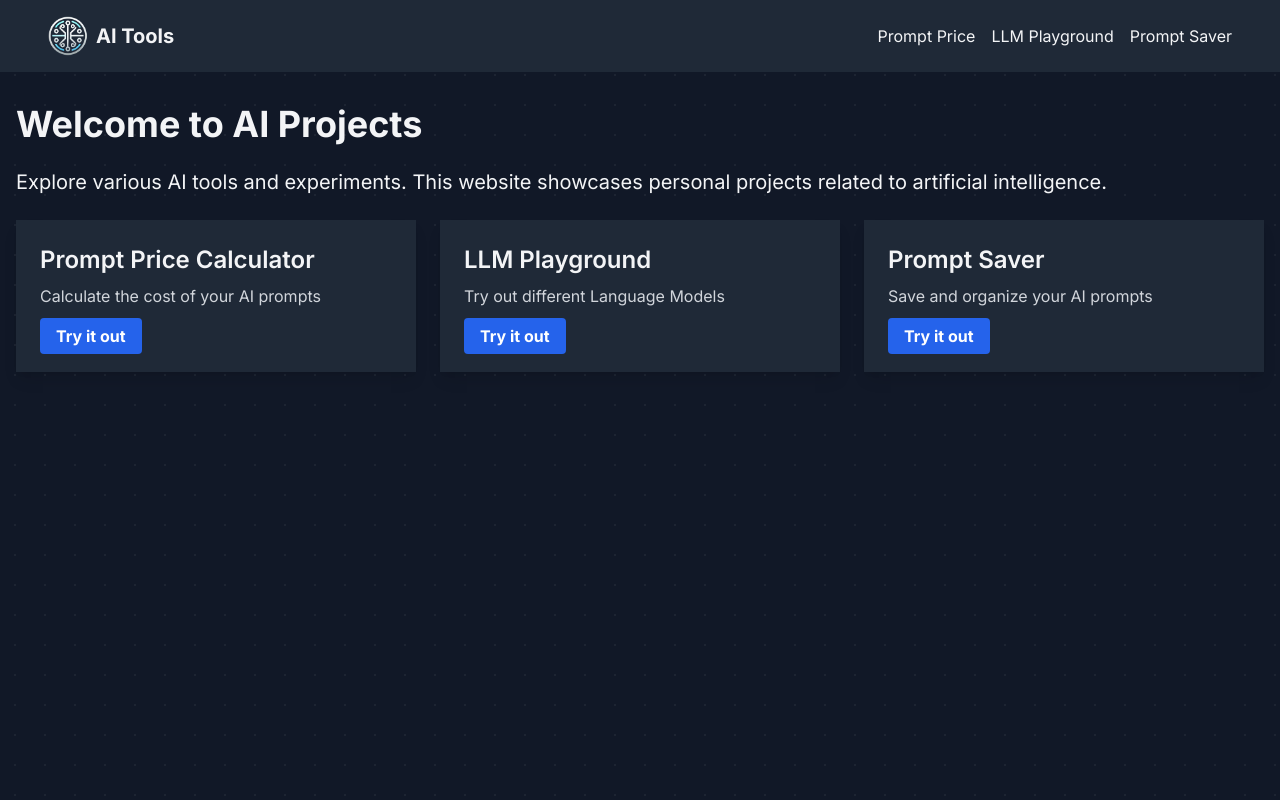
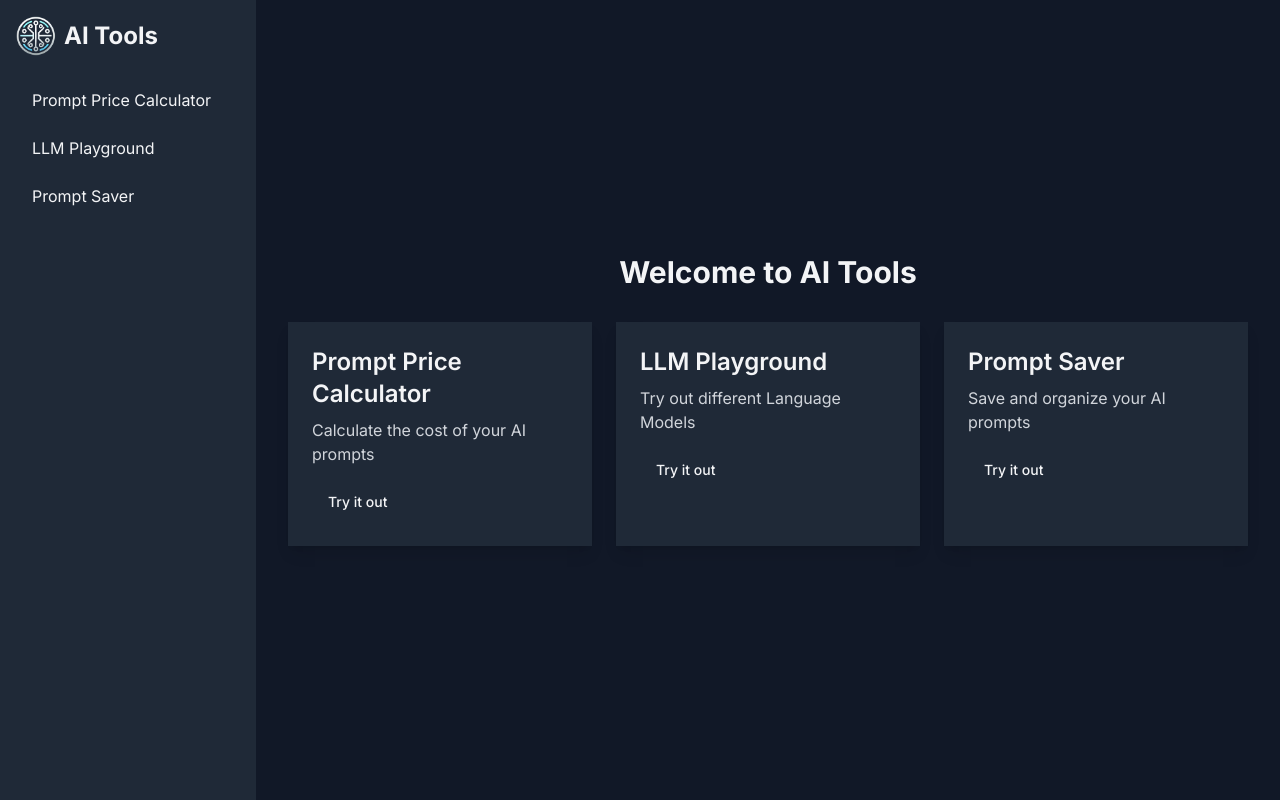
Before and after one commit to hugoromerorico/ai-projects, a Next.js app in the folder front/: page / in a window 1280 px wide. Built offline with nearby package versions, Linux system fonts and the light colour scheme.

Commit message:
Create the one pager

```diff
--- a/front/app/layout.tsx
+++ b/front/app/layout.tsx
@@ -1,8 +1,6 @@
 import './globals.css'
 import type { Metadata } from 'next'
 import { Inter } from 'next/font/google'
-import Link from 'next/link'
-import Image from 'next/image'
 
 const inter = Inter({ subsets: ['latin'] })
 
@@ -18,23 +16,8 @@ export default function RootLayout({
 }) {
   return (
     <html lang="en" className="dark">
-      <body className={`${inter.className} bg-gray-900 text-gray-100 min-h-screen bg-dotted-pattern`}>
-        <nav className="bg-gray-800 p-4">
-          <div className="container mx-auto flex justify-between items-center">
-            <Link href="/" className="flex items-center space-x-2">
-              <Image src="/images/logo.png" alt="AI Tools Logo" width={40} height={40} />
-              <span className="text-xl font-bold">AI Tools</span>
-            </Link>
-            <ul className="flex space-x-4">
-              <li><Link href="/prompt-price" className="hover:text-gray-300">Prompt Price</Link></li>
-              <li><Link href="/llm-playground" className="hover:text-gray-300">LLM Playground</Link></li>
-              <li><Link href="/prompt-saver" className="hover:text-gray-300">Prompt Saver</Link></li>
-            </ul>
-          </div>
-        </nav>
-        <main className="container mx-auto mt-8 px-4">
-          {children}
-        </main>
+      <body className={`${inter.className} bg-gray-900 text-gray-100`}>
+        {children}
       </body>
     </html>
   )
--- a/front/app/page.tsx
+++ b/front/app/page.tsx
@@ -1,41 +1,161 @@
-import Link from 'next/link'
+'use client'
+
+import { useState } from 'react'
+import { Button } from '@/components/ui/button'
+import { Input } from '@/components/ui/input'
+import { Select, SelectContent, SelectItem, SelectTrigger, SelectValue } from '@/components/ui/select'
+import { Textarea } from '@/components/ui/textarea'
+import { Package2Icon } from 'lucide-react'
+import Image from 'next/image'
+
+const tools = [
+  {
+    id: 'prompt-price',
+    name: 'Prompt Price Calculator',
+    description: 'Calculate the cost of your AI prompts',
+    component: PromptPriceCalculator
+  },
+  {
+    id: 'llm-playground',
+    name: 'LLM Playground',
+    description: 'Try out different Language Models',
+    component: LLMPlayground
+  },
+  {
+    id: 'prompt-saver',
+    name: 'Prompt Saver',
+    description: 'Save and organize your AI prompts',
+    component: PromptSaver
+  },
+]
 
 export default function Home() {
+  const [selectedTool, setSelectedTool] = useState(null)
+
   return (
-    <div className="space-y-6">
-      <h1 className="text-4xl font-bold">Welcome to AI Projects</h1>
-      <p className="text-xl">
-        Explore various AI tools and experiments. This website showcases personal projects related to artificial intelligence.
-      </p>
-      <div className="grid grid-cols-1 md:grid-cols-3 gap-6">
-        <ToolCard
-          title="Prompt Price Calculator"
-          description="Calculate the cost of your AI prompts"
-          link="/prompt-price"
-        />
-        <ToolCard
-          title="LLM Playground"
-          description="Try out different Language Models"
-          link="/llm-playground"
-        />
-        <ToolCard
-          title="Prompt Saver"
-          description="Save and organize your AI prompts"
-          link="/prompt-saver"
-        />
+    <div className="flex h-screen bg-gray-900 text-gray-100">
+      {/* Sidebar */}
+      <div className="w-64 bg-gray-800 p-4">
+        <div
+          className="flex items-center space-x-2 mb-6 cursor-pointer"
+          onClick={() => setSelectedTool(null)}
+        >
+          <Image src="/images/logo.png" alt="AI Tools Logo" width={40} height={40} />
+          <h1 className="text-2xl font-bold">AI Tools</h1>
+        </div>
+        <nav>
+          <ul className="space-y-2">
+            {tools.map((tool) => (
+              <li key={tool.id}>
+                <button
+                  onClick={() => setSelectedTool(tool)}
+                  className={`w-full text-left px-4 py-2 rounded ${
+                    selectedTool?.id === tool.id ? 'bg-gray-700' : 'hover:bg-gray-700'
+                  }`}
+                >
+                  {tool.name}
+                </button>
+              </li>
+            ))}
+          </ul>
+        </nav>
+      </div>
+
+      {/* Main content */}
+      <div className="flex-1 p-8 overflow-auto">
+        {selectedTool ? (
+          <div>
+            <h2 className="text-3xl font-bold mb-4">{selectedTool.name}</h2>
+            <p className="text-xl mb-4">{selectedTool.description}</p>
+            <selectedTool.component />
+          </div>
+        ) : (
+          <div className="h-full flex flex-col items-center justify-center">
+            <h2 className="text-3xl font-bold mb-8">Welcome to AI Tools</h2>
+            <div className="grid grid-cols-1 md:grid-cols-3 gap-6">
+              {tools.map((tool) => (
+                <div key={tool.id} className="bg-gray-800 p-6 rounded-lg shadow-lg">
+                  <h3 className="text-2xl font-semibold mb-2">{tool.name}</h3>
+                  <p className="text-gray-300 mb-4">{tool.description}</p>
+                  <Button onClick={() => setSelectedTool(tool)}>Try it out</Button>
+                </div>
+              ))}
+            </div>
+          </div>
+        )}
       </div>
     </div>
   )
 }
 
-function ToolCard({ title, description, link }: { title: string; description: string; link: string }) {
+function PromptPriceCalculator() {
+  const [prompt, setPrompt] = useState('')
+  const [model, setModel] = useState('')
+  const [outputLength, setOutputLength] = useState('')
+  const [cost, setCost] = useState<number | null>(null)
+
+  const handleCalculate = async () => {
+    try {
+      const response = await fetch('/api/calculate-cost', {
+        method: 'POST',
+        headers: {
+          'Content-Type': 'application/json',
+        },
+        body: JSON.stringify({ prompt, model, outputLength: parseInt(outputLength) }),
+      })
+      const data = await response.json()
+      setCost(data.cost)
+    } catch (error) {
+      console.error('Error calculating cost:', error)
+    }
+  }
+
   return (
-    <div className="bg-gray-800 p-6 rounded-lg shadow-lg">
-      <h2 className="text-2xl font-semibold mb-2">{title}</h2>
-      <p className="text-gray-300 mb-4">{description}</p>
-      <Link href={link} className="bg-blue-600 hover:bg-blue-700 text-white font-bold py-2 px-4 rounded">
-        Try it out
-      </Link>
+    <div className="space-y-4">
+      <Textarea
+        placeholder="Enter your prompt here"
+        value={prompt}
+        onChange={(e) => setPrompt(e.target.value)}
+        className="min-h-[100px]"
+      />
+      <Select value={model} onValueChange={setModel}>
+        <SelectTrigger>
+          <SelectValue placeholder="Select a model" />
+        </SelectTrigger>
+        <SelectContent>
+          <SelectItem value="gpt4">GPT-4</SelectItem>
+          <SelectItem value="gemini-1.5-flash">Gemini 1.5 Flash</SelectItem>
+          <SelectItem value="gemini-1.5-pro">Gemini 1.5 Pro</SelectItem>
+        </SelectContent>
+      </Select>
+      <Input
+        type="number"
+        placeholder="Estimated output length (words)"
+        value={outputLength}
+        onChange={(e) => setOutputLength(e.target.value)}
+      />
+      <Button onClick={handleCalculate}>Calculate Cost</Button>
+      {cost !== null && (
+        <div className="mt-4">
+          <p className="text-xl">Estimated Cost: ${cost.toFixed(4)}</p>
+        </div>
+      )}
     </div>
   )
 }
+
+function LLMPlayground() {
+  return (
+    <div className="space-y-4">
+      <p>LLM Playground component to be implemented.</p>
+    </div>
+  )
+}
+
+function PromptSaver() {
+  return (
+    <div className="space-y-4">
+      <p>Prompt Saver component to be implemented.</p>
+    </div>
+  )
+}
```
